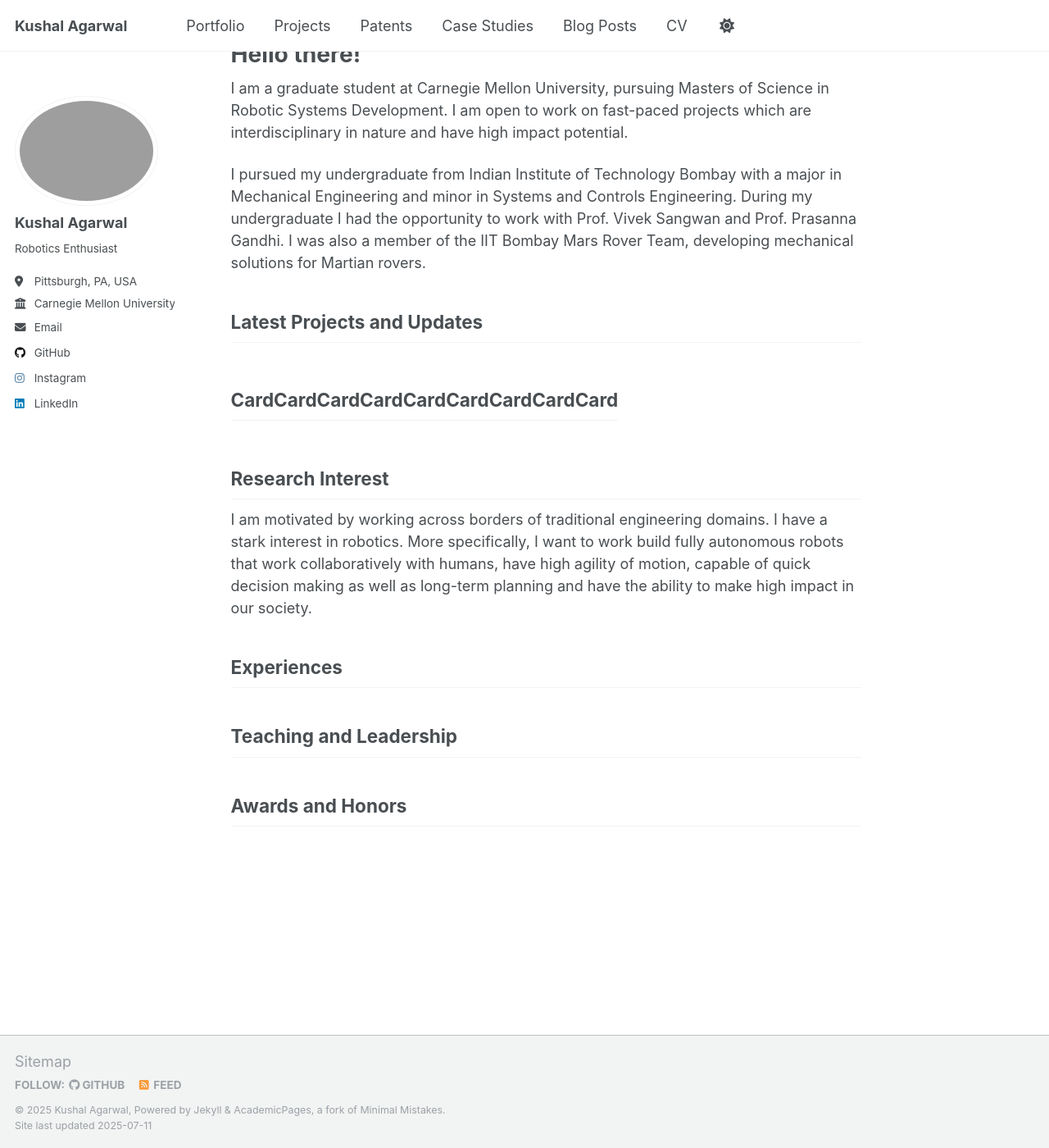
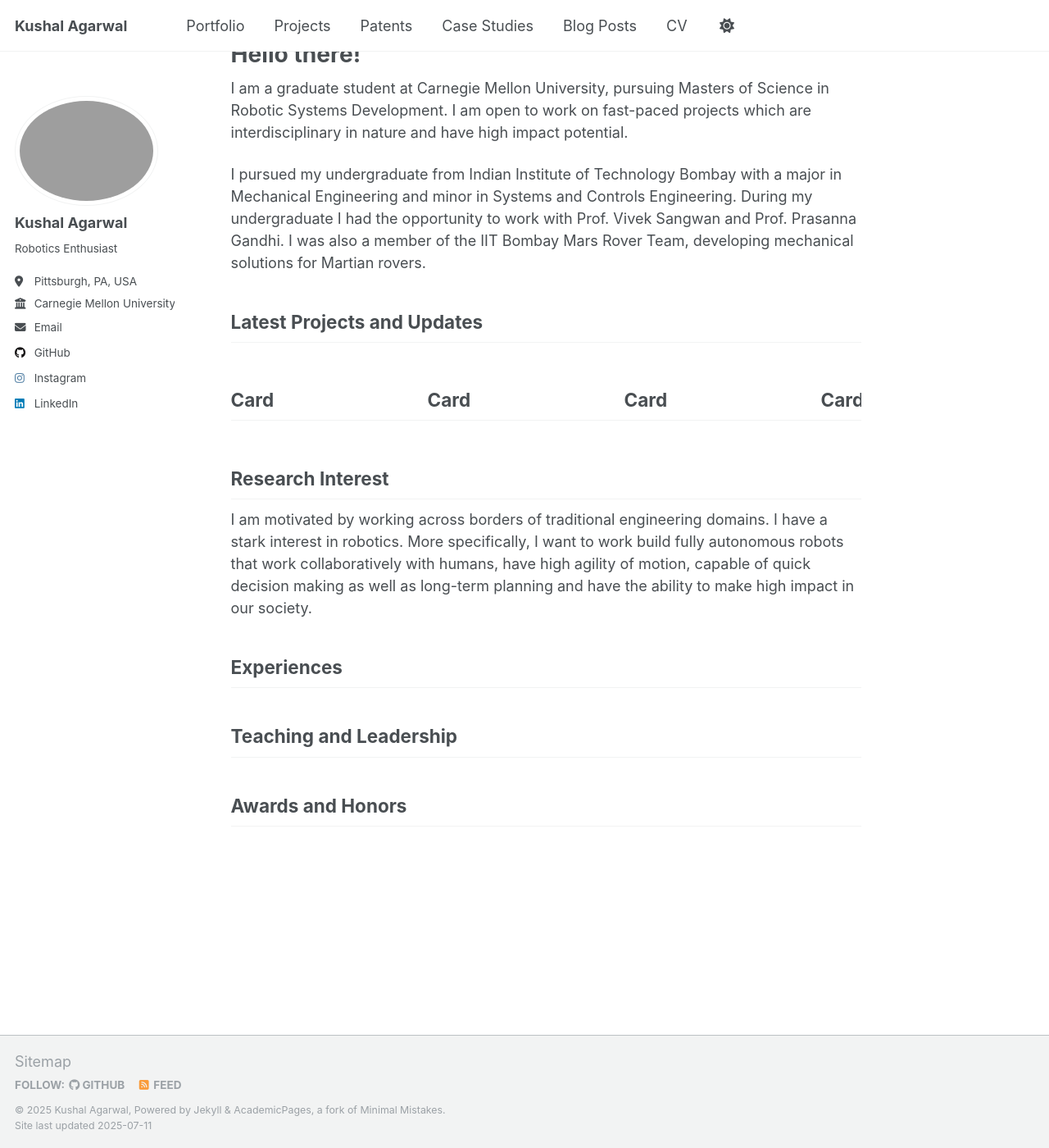
Before and after one commit to kushal-a/kushal-a.github.io, a Jekyll site: the page built from _pages/about.md, in a window 1280 px wide and 1400 px high, scrolled down 47 px. Shown: the whole window at 82% size. Built offline with Jekyll 4.4.1, drawn with Linux system fonts in a browser that asks for light colours; a script that is not in the unit is left out.

Commit message:
Update custom.css

```diff
--- a/assets/css/custom.css
+++ b/assets/css/custom.css
@@ -5,5 +5,9 @@
 
   .card {
     display: inline-block;
+    width: 240px;
+    heigth: 180px
+    padding: 0px 15px 0px 0px;
+    box-sizing: content-box;
   }
 }
```
